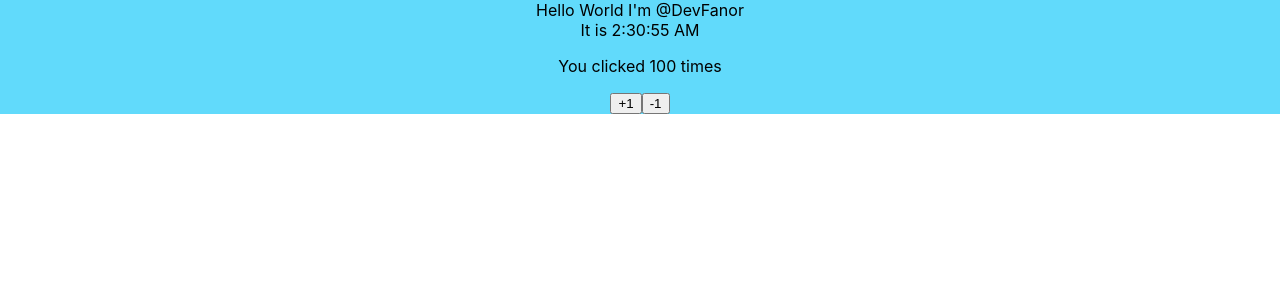
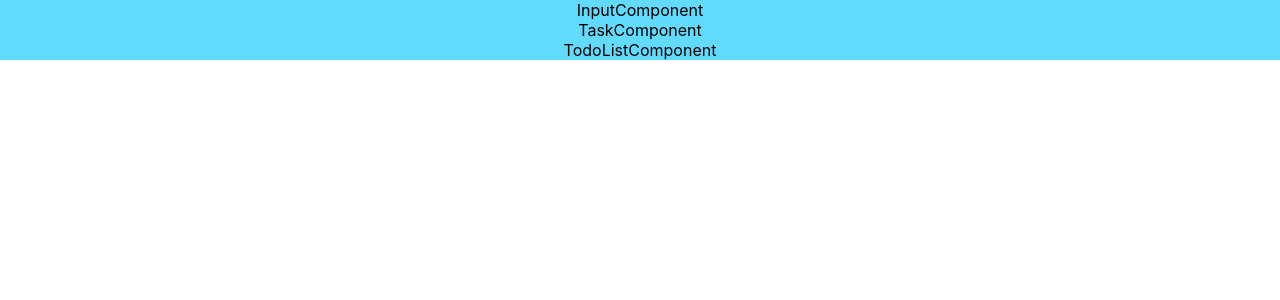
Before and after one commit to Fanor26/React-Examples, a React (Create React App) app: page / in a window 1280 px wide. Shown: the top 300 px of the page. Built offline with nearby package versions, Linux system fonts and the light colour scheme.

Commit message:
Create Components Todo List Task

```diff
--- a/package.json
+++ b/package.json
@@ -35,5 +35,8 @@
       "last 1 firefox version",
       "last 1 safari version"
     ]
+  },
+  "devDependencies": {
+    "prettier": "^2.6.2"
   }
 }
--- a/src/App.js
+++ b/src/App.js
@@ -1,18 +1,17 @@
-
-import Time from "./Example1/Time"
-import CounterComponent from "./Example2/Counter";
-import './App.scss';
+import "./App.scss";
+import InputComponent from "./components/InputComponent"
+import TaskComponent from "./components/TaskComponent"
+import TodoListComponent from "./components/TodoListComponent";
 
 
 function App() {
-
-    return (
-        <div className="App">
-
-        <Time/>
-            <CounterComponent initialValue="100" limiValue="1000"/>
-        </div>
-    );
+  return (
+    <div className="App">
+    <InputComponent />
+        <TaskComponent />
+        <TodoListComponent />
+    </div>
+  );
 }
 
 export default App;
--- a/src/Example1/Time.js
+++ b/src/Example1/Time.js
@@ -6,7 +6,7 @@
 }
 
 function Time(){
-    const [time,setTime]= useState(getTime());
+    const [time, setTime]= useState(getTime());
     setInterval(()=>{
         setTime(getTime())
 
--- /dev/null
+++ b/src/components/InputComponent.js
@@ -0,0 +1,11 @@
+import React from 'react';
+
+const InputComponent = () => {
+    return (
+        <div>
+            InputComponent
+        </div>
+    );
+};
+
+export default InputComponent;
--- /dev/null
+++ b/src/components/TaskComponent.js
@@ -0,0 +1,11 @@
+import React from 'react';
+
+const TaskComponent = () => {
+    return (
+        <div>
+            TaskComponent
+        </div>
+    );
+};
+
+export default TaskComponent;
--- /dev/null
+++ b/src/components/TodoListComponent.js
@@ -0,0 +1,11 @@
+import React from 'react';
+
+const TodoListComponent = () => {
+    return (
+        <div>
+        TodoListComponent
+        </div>
+    );
+};
+
+export default TodoListComponent;
```
Also changed, not shown: 1 other file (tests, documents, lock files or other folders).
